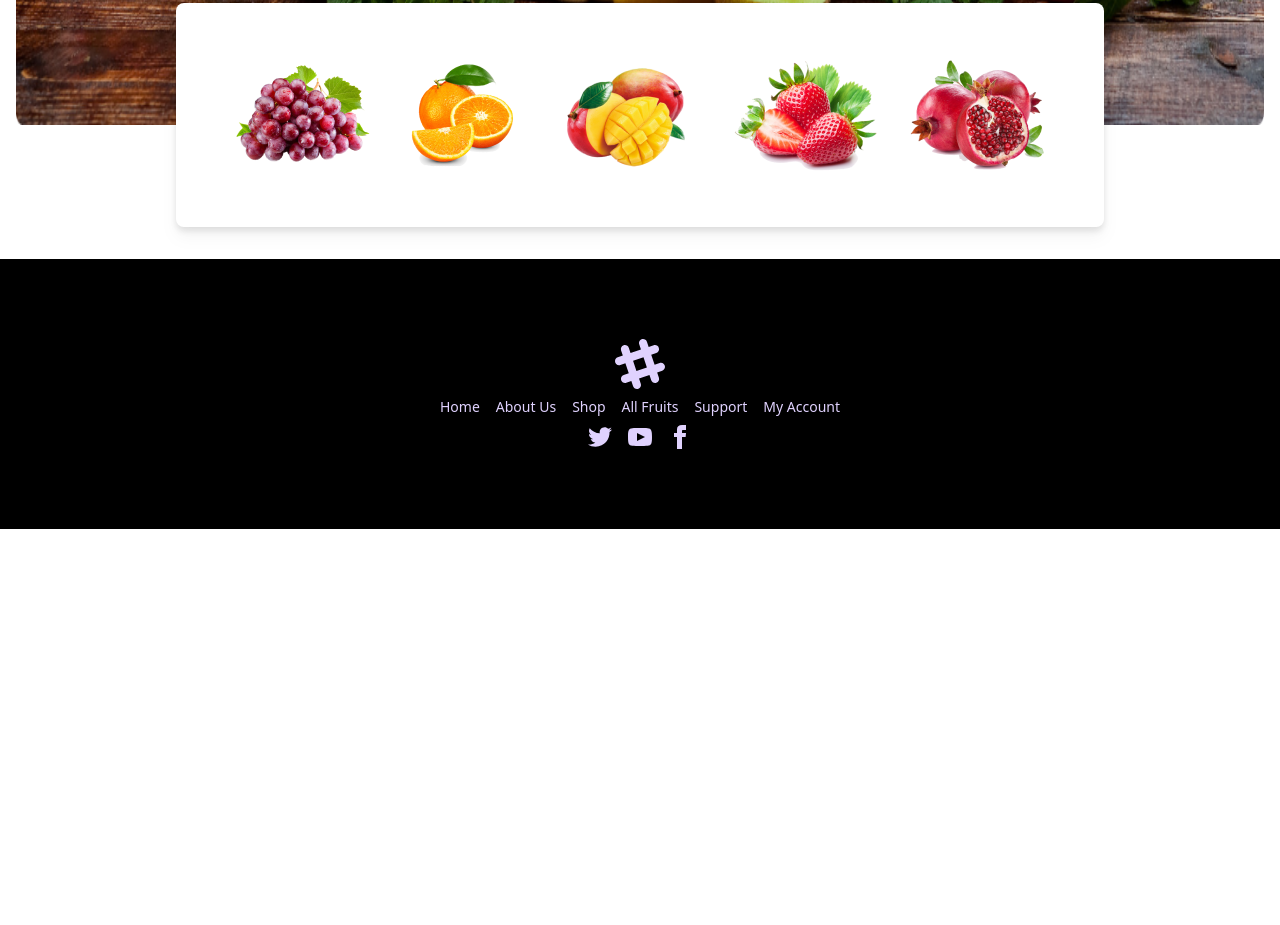
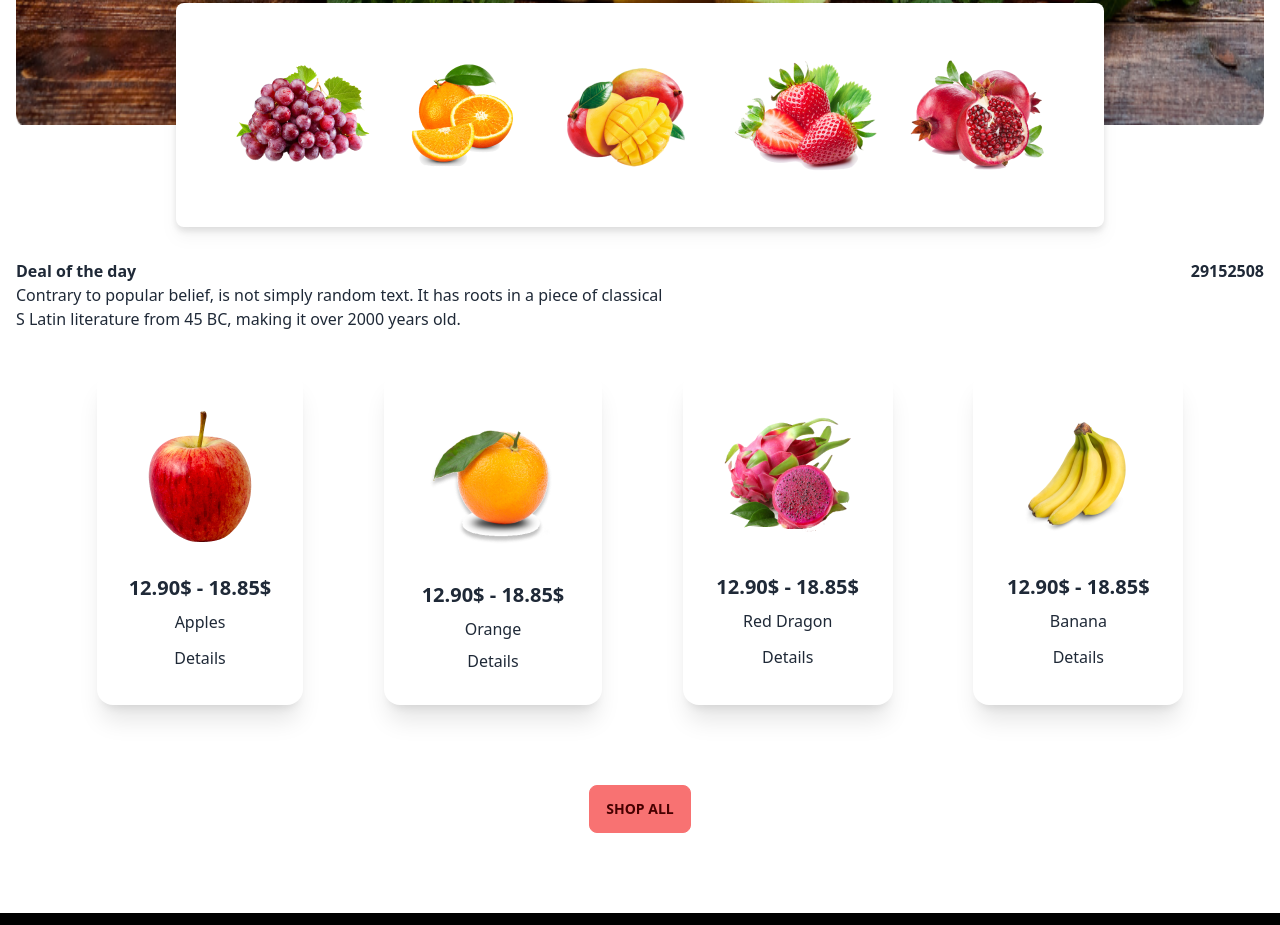
Before and after one commit to katha922/fruit-brust, a plain HTML site: page index.html in a window 1280 px wide. Shown: the part 875-1800 px from the top of the page. Before the commit the page ends 1404 px from the top, so only its background shows below. Drawn offline with nearby package versions, Linux system fonts and the light colour scheme; grey boxes are pictures that could not be loaded.

Commit message:
added deal

```diff
--- a/index.html
+++ b/index.html
@@ -51,7 +51,9 @@
                   </div>
                 </div>
               </div>  -->
+
               <div class="carousel w-full">
+
                 <div id="slide1" class="carousel-item relative w-full">
                   <img src="images/banner1.png" class="w-full" />
                   <div class="absolute flex justify-between transform -translate-y-1/2 left-5 right-5 top-1/2">
@@ -96,11 +98,87 @@
         <section class="h-32">
 
         </section>
+        <section class="flex justify-between">
+            <div>
+            <h1 class="font-extrabold">Deal of the day</h1>
+            <p>Contrary to popular belief, is not simply random text. It has roots in a piece of classical<br>S Latin literature from 45 BC, making it over 2000 years old.</p>
+            </div>
+            <div>
+                <h1 class="font-extrabold">29152508</h1>
+            </div>
+        </section>
+        <section class="flex justify-evenly align-item-center mt-10 p-15">
+
+                <div class="card w-70 bg-base-100 shadow-xl">
+                    <figure class="px-10 pt-10">
+                      <img src="./images/fruit6.png" alt="Shoes" class="rounded-xl" />
+                    </figure>
+                    <div class="card-body items-center text-center">
+                      <h2 class="card-title">12.90$ - 18.85$</h2>
+                      <p>Apples</p>
+                      <p>Details</p>
+
+
+
+                      </div>
+                    </div>
+                  </div>
+                  <div class="card w-70 bg-base-100 shadow-xl">
+                    <figure class="px-10 pt-10">
+                      <img src="./images/fruit7.png" alt="Shoes" class="rounded-xl" />
+                    </figure>
+                    <div class="card-body items-center text-center">
+                      <h2 class="card-title">12.90$ - 18.85$</h2>
+                      <p>Orange</p>
+                      <p>Details</p>
+
+
+
+                      </div>
+                    </div>
+                  </div>
+                  <div class="card w-70 bg-base-100 shadow-xl">
+                    <figure class="px-10 pt-10">
+                      <img src="./images/fruit8.png" alt="Shoes" class="rounded-xl" />
+                    </figure>
+                    <div class="card-body items-center text-center">
+                      <h2 class="card-title">12.90$ - 18.85$</h2>
+                      <p>Red Dragon</p>
+                      <p>Details</p>
+
+
+
+                      </div>
+                    </div>
+                  </div>
+                  <div class="card w-70 bg-base-100 shadow-xl">
+                    <figure class="px-10 pt-10">
+                      <img src="./images/fruit9.png" alt="Shoes" class="rounded-xl" />
+                    </figure>
+                    <div class="card-body items-center text-center">
+                      <h2 class="card-title">12.90$ - 18.85$</h2>
+                      <p>Banana</p>
+                      <p>Details</p>
+
+
+
+                      </div>
+                    </div>
+                  </div>
+
+            </div>
+
+        </section>
+        <div class="mt-20 flex justify-center">
+            <button class="btn btn-error">Shop All</button>
+
+        </div>
+
 
 
     </main>
     <footer>
-        <footer class="footer footer-center p-20 bg-black text-primary-content">
+        <footer class="footer footer-center mt-20 p-20 bg-black text-primary-content">
             <div>
               <svg width="50" height="50" viewBox="0 0 24 24" xmlns="http://www.w3.org/2000/svg" fill-rule="evenodd" clip-rule="evenodd" class="inline-block fill-current"><path d="M22.672 15.226l-2.432.811.841 2.515c.33 1.019-.209 2.127-1.23 2.456-1.15.325-2.148-.321-2.463-1.226l-.84-2.518-5.013 1.677.84 2.517c.391 1.203-.434 2.542-1.831 2.542-.88 0-1.601-.564-1.86-1.314l-.842-2.516-2.431.809c-1.135.328-2.145-.317-2.463-1.229-.329-1.018.211-2.127 1.231-2.456l2.432-.809-1.621-4.823-2.432.808c-1.355.384-2.558-.59-2.558-1.839 0-.817.509-1.582 1.327-1.846l2.433-.809-.842-2.515c-.33-1.02.211-2.129 1.232-2.458 1.02-.329 2.13.209 2.461 1.229l.842 2.515 5.011-1.677-.839-2.517c-.403-1.238.484-2.553 1.843-2.553.819 0 1.585.509 1.85 1.326l.841 2.517 2.431-.81c1.02-.33 2.131.211 2.461 1.229.332 1.018-.21 2.126-1.23 2.456l-2.433.809 1.622 4.823 2.433-.809c1.242-.401 2.557.484 2.557 1.838 0 .819-.51 1.583-1.328 1.847m-8.992-6.428l-5.01 1.675 1.619 4.828 5.011-1.674-1.62-4.829z"></path></svg>
 
```
